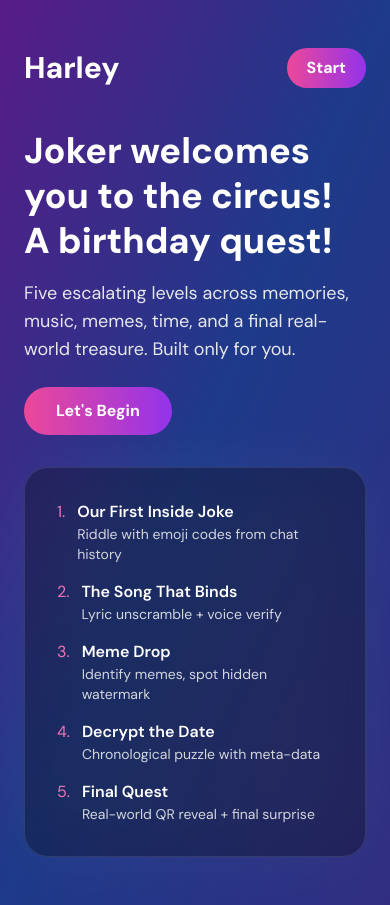
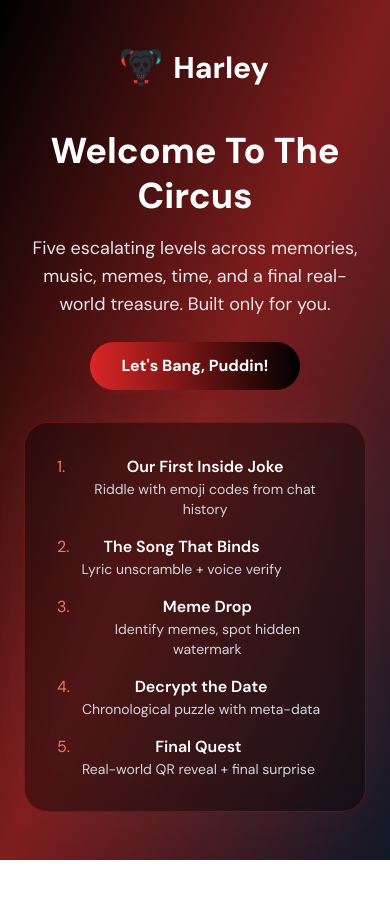
Before and after one commit to magvtv/69_B-tches, a Vue app in the folder harley-adventure/: page / in a window 390 px wide. After the commit the page ends 860 px from the top, so only its background shows below. Built offline with nearby package versions, Linux system fonts and the light colour scheme.

Commit message:
style: concise ux and style edits in harley-theme
- header uses stacked layout on mobile
- content area uses responsive text alignment, single promintent CTA
- harley icon app-wide

```diff
--- a/harley-adventure/index.html
+++ b/harley-adventure/index.html
@@ -2,7 +2,7 @@
 <html lang="">
   <head>
     <meta charset="UTF-8">
-    <link rel="icon" href="/favicon.ico">
+    <link rel="icon" type="image/png" href="/images/logos/harley-quinn-logo.png">
     <meta name="viewport" content="width=device-width, initial-scale=1.0">
     <title>Miss Wahito</title>
   </head>
--- a/harley-adventure/src/pages/LandingPage.vue
+++ b/harley-adventure/src/pages/LandingPage.vue
@@ -1,69 +1,64 @@
 <template>
-  <div class="min-h-screen bg-gradient-to-br from-purple-900 via-blue-900 to-indigo-900 text-white">
+  <div class="min-h-screen bg-gradient-to-br from-black via-red-900 to-gray-900 text-white">
     <div class="max-w-6xl mx-auto px-6 py-12">
-      <header class="flex items-center justify-between mb-10">
-        <h1 class="text-3xl font-extrabold">Harley</h1>
-        <router-link
-          to="/game"
-          class="bg-gradient-to-r from-pink-500 to-purple-600 hover:from-pink-600 hover:to-purple-700 text-white font-bold py-2 px-5 rounded-full transition-all duration-300 transform hover:scale-105"
-        >
-          Start
-        </router-link>
+      <header class="mb-10 flex flex-col items-center gap-4 md:flex-row md:justify-between">
+        <div class="flex items-center gap-3">
+          <img src="/images/logos/harley-quinn-logo.png" alt="Harley Quinn Logo" class="h-10 w-10 object-contain" />
+          <h1 class="text-3xl font-extrabold">Harley</h1>
+        </div>
       </header>
 
-      <section class="grid md:grid-cols-2 gap-8 items-center">
+      <section class="grid md:grid-cols-2 gap-8 items-center text-center md:text-left">
         <div>
           <h2 class="text-4xl md:text-5xl font-extrabold mb-4 leading-tight">
-            Joker welcomes you to the circus!
-            <br>
-            A birthday quest!
+            Welcome To The Circus
           </h2>
           <p class="text-lg text-gray-200 mb-6">
             Five escalating levels across memories, music, memes, time, and a final real-world treasure. Built only for you.
           </p>
-          <div class="flex sm:justify-center gap-4">
+          <div class="flex justify-center md:justify-start">
             <router-link
               to="/game"
-              class="bg-gradient-to-r from-pink-500 to-purple-600 hover:from-pink-600 hover:to-purple-700 text-white font-bold py-3 px-8 rounded-full transition-all duration-300 transform hover:scale-105"
+              class="inline-flex items-center justify-center bg-gradient-to-r from-red-600 to-black hover:from-red-700 hover:to-gray-900 text-white font-bold py-3 px-8 rounded-full transition-all duration-300 transform hover:scale-105 shadow-lg shadow-red-900/30"
             >
-              Let&apos;s Begin
+              Let&apos;s Bang, Puddin!
             </router-link>
           </div>
         </div>
         <div class="relative">
           <div class="absolute inset-0 bg-white/10 rounded-3xl blur-2xl animate-pulse-slow"></div>
-          <div class="relative bg-black/30 backdrop-blur-md rounded-3xl p-8 border border-white/10">
+          <div class="relative bg-black/40 backdrop-blur-md rounded-3xl p-8 border border-red-600/30">
             <ul class="space-y-4">
               <li class="flex items-start gap-3">
-                <span class="text-pink-400">1.</span>
+                <span class="text-red-400">1.</span>
                 <div>
                   <p class="font-semibold">Our First Inside Joke</p>
                   <p class="text-gray-300 text-sm">Riddle with emoji codes from chat history</p>
                 </div>
               </li>
               <li class="flex items-start gap-3">
-                <span class="text-pink-400">2.</span>
+                <span class="text-red-400">2.</span>
                 <div>
                   <p class="font-semibold">The Song That Binds</p>
                   <p class="text-gray-300 text-sm">Lyric unscramble + voice verify</p>
                 </div>
               </li>
               <li class="flex items-start gap-3">
-                <span class="text-pink-400">3.</span>
+                <span class="text-red-400">3.</span>
                 <div>
                   <p class="font-semibold">Meme Drop</p>
                   <p class="text-gray-300 text-sm">Identify memes, spot hidden watermark</p>
                 </div>
               </li>
               <li class="flex items-start gap-3">
-                <span class="text-pink-400">4.</span>
+                <span class="text-red-400">4.</span>
                 <div>
                   <p class="font-semibold">Decrypt the Date</p>
                   <p class="text-gray-300 text-sm">Chronological puzzle with meta-data</p>
                 </div>
               </li>
               <li class="flex items-start gap-3">
-                <span class="text-pink-400">5.</span>
+                <span class="text-red-400">5.</span>
                 <div>
                   <p class="font-semibold">Final Quest</p>
                   <p class="text-gray-300 text-sm">Real-world QR reveal + final surprise</p>
```
